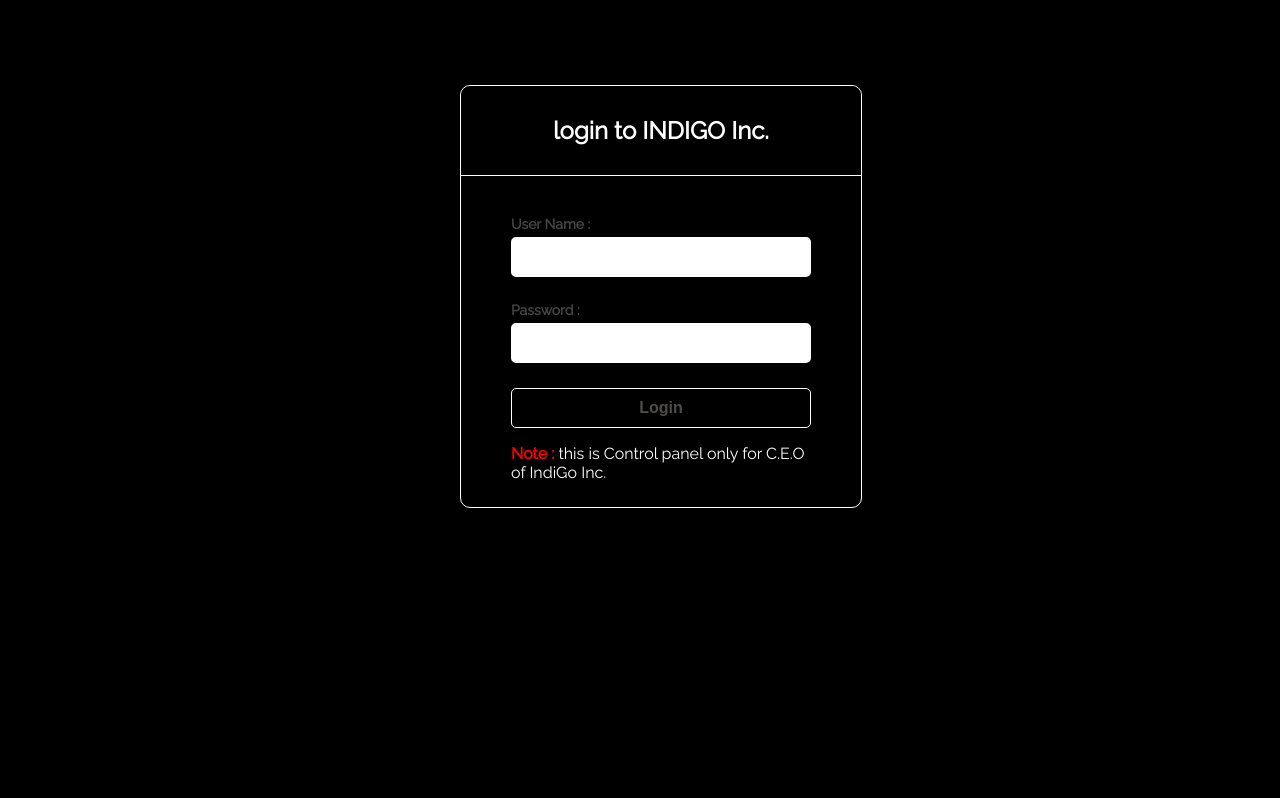
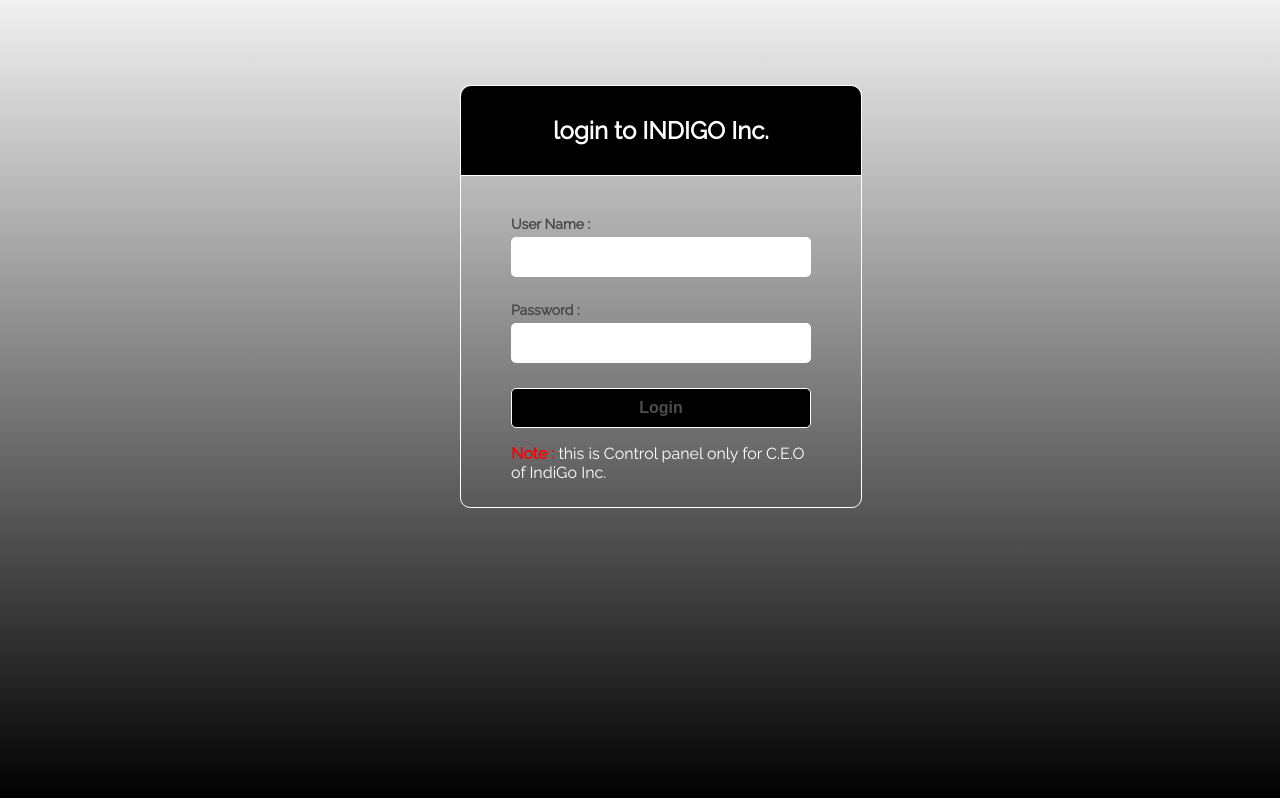
Before and after one commit to WT85LC/wt85lc.github.io, a plain HTML site: page index.html in a window 1280 px wide. Drawn offline with Linux system fonts and the light colour scheme.

Commit message:
Update style.css

```diff
--- a/css/style.css
+++ b/css/style.css
@@ -1,7 +1,7 @@
 /* below line is used for online google font */
 @import url(http://fonts.googleapis.com/css?family=Raleway);
 body{
-	background: black;
+	background: linear-gradient(#f1f1f1,black);
 }
 
 h2{
```
